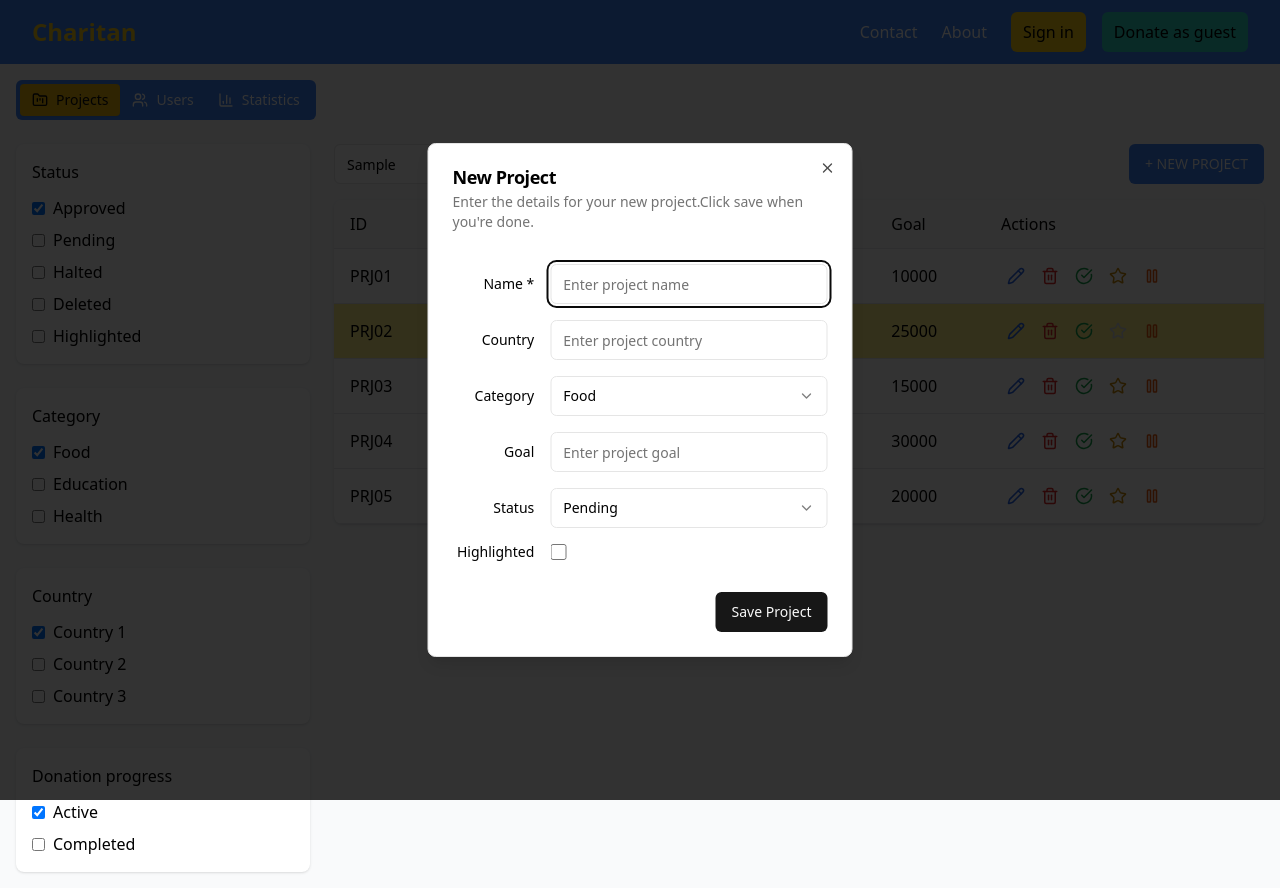
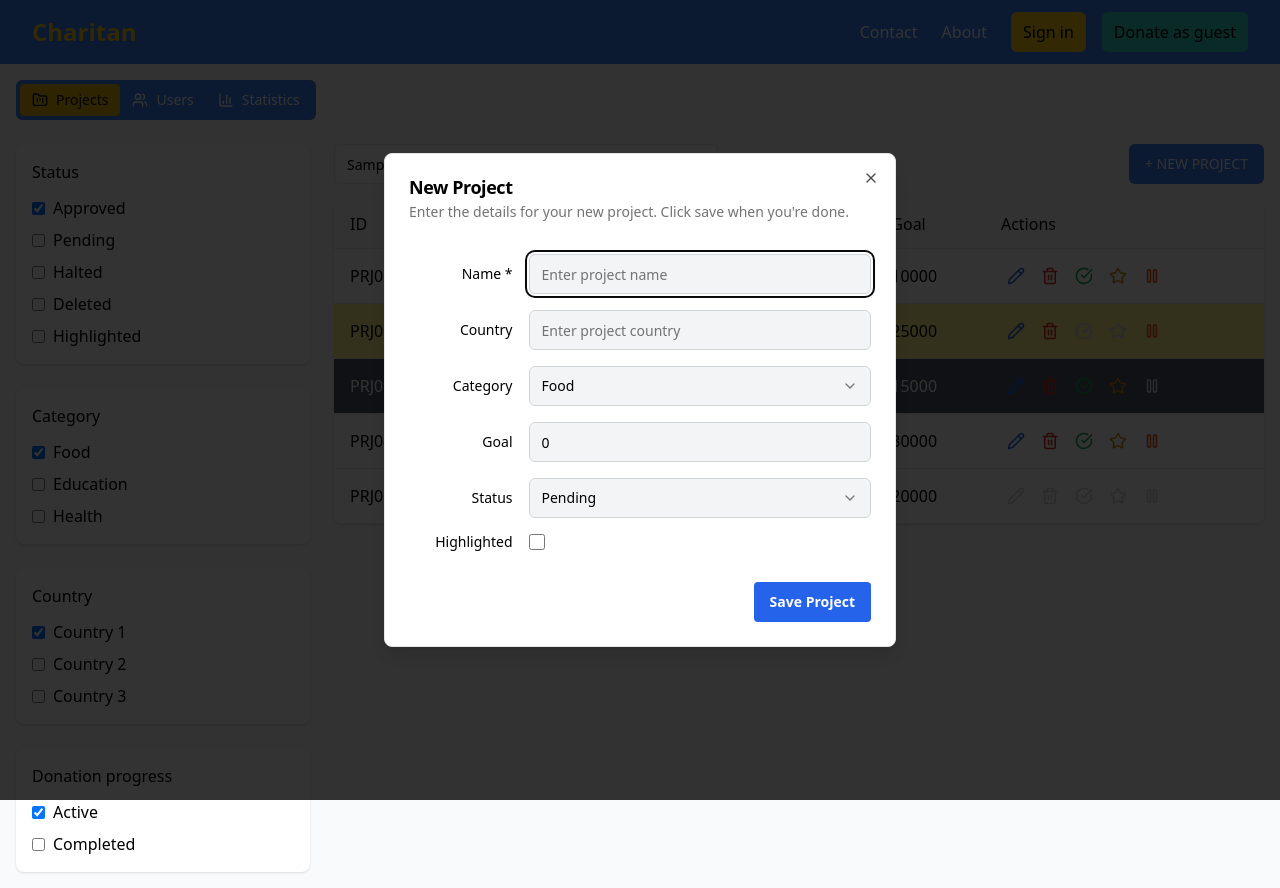
Before and after one commit to EEET2582-Squad-Phoenix/FE-Team-B, a Next.js app: page / in a window 1280 px wide. Both pictures are taken after typing "Sample" into the empty fields and a click on the button "+ NEW PROJECT". Built offline with nearby package versions, Linux system fonts and the light colour scheme.

Commit message:
Add Update & Delete project

```diff
--- a/src/app/projects/ProjectModal.tsx
+++ b/src/app/projects/ProjectModal.tsx
@@ -17,7 +17,12 @@ import {
   SelectTrigger,
   SelectValue,
 } from "@/components/ui/select";
-import { Project, ProjectCategory, ProjectStatus } from "@/types/Project";
+import {
+  Project,
+  ProjectCategories,
+  ProjectCategory,
+  ProjectStatus,
+} from "@/types/Project";
 
 interface ProjectModalProps {
   project?: Project;
@@ -37,39 +42,54 @@ export function ProjectModal({
     name: project?.name || "",
     country: project?.country || "",
     category: project?.category || "Food",
-    goal: project?.goal || "",
-    status: project?.status || "pending",
+    goal: project?.goal || 0,
+    status: project?.status || "Pending",
     isHighlighted: project?.isHighlighted || false,
   });
 
+  // Update form data when project or open state changes
   useEffect(() => {
     setFormData({
       id: project?.id || "",
       name: project?.name || "",
       country: project?.country || "",
       category: project?.category || "Food",
-      goal: project?.goal || "",
-      status: project?.status || "pending",
+      goal: project?.goal || 0,
+      status: project?.status || "Pending",
       isHighlighted: project?.isHighlighted || false,
     });
   }, [project, open]);
 
-  const handleChange = (
-    field: keyof Project,
-    value: string | boolean | ProjectCategory | ProjectStatus | number
+  // Generic change handler for form fields with explicit type handling for special cases
+  const handleChange = <K extends keyof Project>(
+    field: K,
+    value: K extends "category"
+      ? ProjectCategory
+      : K extends "status"
+      ? ProjectStatus
+      : K extends "goal" | "isHighlighted"
+      ? number | boolean
+      : string
   ) => {
     setFormData((prev) => ({ ...prev, [field]: value }));
   };
 
+  // Validation and saving
   const handleSave = () => {
-    if (!formData.name) {
-      alert("Project name is required");
-      return;
+    // Validate required fields
+    const errors: string[] = [];
+
+    if (!formData.name.trim()) {
+      errors.push("Project name is required");
     }
 
-    const goalNumber = Number(formData.goal);
-    if (isNaN(goalNumber) || goalNumber < 0) {
-      alert("Goal must be a valid positive number");
+    if (formData.goal < 0) {
+      errors.push("Goal must be a non-negative number");
+    }
+
+    // Display all validation errors
+    if (errors.length > 0) {
+      alert(errors.join("\n"));
       return;
     }
 
@@ -78,18 +98,18 @@ export function ProjectModal({
 
   return (
     <Dialog open={open} onOpenChange={onOpenChange}>
-      <DialogContent className="sm:max-w-[425px]">
+      <DialogContent>
         <DialogHeader>
           <DialogTitle>{project ? "Edit Project" : "New Project"}</DialogTitle>
           <DialogDescription>
             {project
               ? "Update the project details."
-              : "Enter the details for your new project."}
+              : "Enter the details for your new project."}{" "}
             Click save when you&apos;re done.
           </DialogDescription>
         </DialogHeader>
         <div className="grid gap-4 py-4">
-          {/* ID field (optional, disabled for new projects) */}
+          {/* ID field (optional, disabled for existing projects) */}
           {project && (
             <div className="grid grid-cols-4 items-center gap-4">
               <Label htmlFor="id" className="text-right">
@@ -99,7 +119,7 @@ export function ProjectModal({
                 id="id"
                 value={formData.id}
                 onChange={(e) => handleChange("id", e.target.value)}
-                className="col-span-3"
+                className="col-span-3 bg-gray-100 border-gray-300 "
                 disabled
               />
             </div>
@@ -113,7 +133,7 @@ export function ProjectModal({
               id="name"
               value={formData.name}
               onChange={(e) => handleChange("name", e.target.value)}
-              className="col-span-3"
+              className="col-span-3 bg-gray-100 border-gray-300 "
               placeholder="Enter project name"
               required
             />
@@ -127,7 +147,7 @@ export function ProjectModal({
               id="country"
               value={formData.country}
               onChange={(e) => handleChange("country", e.target.value)}
-              className="col-span-3"
+              className="col-span-3 bg-gray-100 border-gray-300 "
               placeholder="Enter project country"
             />
           </div>
@@ -142,13 +162,15 @@ export function ProjectModal({
                 handleChange("category", value as ProjectCategory)
               }
             >
-              <SelectTrigger className="col-span-3">
+              <SelectTrigger className="col-span-3 bg-gray-100 border-gray-300 ">
                 <SelectValue placeholder="Select a category" />
               </SelectTrigger>
               <SelectContent>
-                <SelectItem value="Food">Food</SelectItem>
-                <SelectItem value="Education">Education</SelectItem>
-                <SelectItem value="Health">Health</SelectItem>
+                {ProjectCategories.map((category) => (
+                  <SelectItem key={category} value={category}>
+                    {category}
+                  </SelectItem>
+                ))}
               </SelectContent>
             </Select>
           </div>
@@ -162,10 +184,11 @@ export function ProjectModal({
                 id="goal"
                 type="number"
                 value={formData.goal}
-                onChange={(e) =>
-                  handleChange("goal", parseFloat(e.target.value))
-                }
-                className="w-full"
+                onChange={(e) => {
+                  const value = parseFloat(e.target.value);
+                  handleChange("goal", isNaN(value) ? 0 : value);
+                }}
+                className="w-full bg-gray-100 border-gray-300 "
                 placeholder="Enter project goal"
                 min={0}
                 step={1}
@@ -183,14 +206,14 @@ export function ProjectModal({
                 handleChange("status", value as ProjectStatus)
               }
             >
-              <SelectTrigger className="col-span-3">
+              <SelectTrigger className="col-span-3 bg-gray-100 border-gray-300">
                 <SelectValue placeholder="Select a status" />
               </SelectTrigger>
               <SelectContent>
-                <SelectItem value="pending">Pending</SelectItem>
-                <SelectItem value="approved">Approved</SelectItem>
-                <SelectItem value="halted">Halted</SelectItem>
-                <SelectItem value="deleted">Deleted</SelectItem>
+                <SelectItem value="Pending">Pending</SelectItem>
+                <SelectItem value="Approved">Approved</SelectItem>
+                <SelectItem value="Halted">Halted</SelectItem>
+                <SelectItem value="Deleted">Deleted</SelectItem>
               </SelectContent>
             </Select>
           </div>
@@ -207,13 +230,16 @@ export function ProjectModal({
                 onChange={(e) =>
                   handleChange("isHighlighted", e.target.checked)
                 }
-                className="h-4 w-4 text-blue-600 rounded focus:ring-blue-500 mr-2"
+                className="h-4 w-4 mr-2"
               />
             </div>
           </div>
         </div>
         <DialogFooter>
-          <Button onClick={handleSave}>
+          <Button
+            onClick={handleSave}
+            className="bg-blue-600 hover:bg-blue-700 text-white font-bold py-2 px-4 rounded"
+          >
             {project ? "Update Project" : "Save Project"}
           </Button>
         </DialogFooter>
--- a/src/app/projects/ProjectsPage.tsx
+++ b/src/app/projects/ProjectsPage.tsx
@@ -26,7 +26,7 @@ const ProjectsPage = () => {
     const projectToSave = {
       ...newProject,
       id: newProject.id || uuidv4(),
-      status: newProject.status || "pending",
+      status: newProject.status || "Pending",
       category: newProject.category || "Food",
       isHighlighted: newProject.isHighlighted || false,
     };
--- a/src/app/projects/ProjectsTable.tsx
+++ b/src/app/projects/ProjectsTable.tsx
@@ -1,4 +1,8 @@
-import { deleteProject } from "@/lib/features/projects/projectsSlice";
+import React, { useState } from "react";
+import {
+  deleteProject,
+  updateProject,
+} from "@/lib/features/projects/projectsSlice";
 import { Project } from "@/types/Project";
 import {
   Pencil,
@@ -9,6 +13,7 @@ import {
   LucideIcon,
 } from "lucide-react";
 import { useDispatch } from "react-redux";
+import { ProjectModal } from "./ProjectModal"; // Assuming the modal is in the same directory
 
 interface ProjectsTableProps {
   projectsData: Project[];
@@ -24,11 +29,30 @@ interface ActionButtonProps {
 const ProjectsTable = ({ projectsData }: ProjectsTableProps) => {
   const dispatch = useDispatch();
 
+  const [isModalOpen, setIsModalOpen] = useState(false);
+  const [currentProject, setCurrentProject] = useState<Project | undefined>(
+    undefined
+  );
+
   const handleDeleteProject = (id: string) => {
     dispatch(deleteProject(id));
   };
 
+  // Open modal for editing a project
+  const handleEditProject = (project: Project) => {
+    setCurrentProject(project);
+    setIsModalOpen(true);
+  };
+
+  // Handle project update from modal
+  const handleUpdateProject = (updatedProject: Project) => {
+    dispatch(updateProject(updatedProject));
+    setIsModalOpen(false);
+    setCurrentProject(undefined);
+  };
+
   return (
+    <>
       <table className="w-full">
         <thead>
           <tr className="bg-gray-50 border-b">
@@ -47,7 +71,7 @@ const ProjectsTable = ({ projectsData }: ProjectsTableProps) => {
               className={`border-b ${
                 project.isHighlighted
                   ? "bg-yellow-200"
-                : project.status === "halted"
+                  : project.status === "Halted"
                   ? "bg-gray-600 text-white"
                   : ""
               }`}
@@ -61,21 +85,21 @@ const ProjectsTable = ({ projectsData }: ProjectsTableProps) => {
                 <div className="flex items-center space-x-1">
                   <ActionButton
                     icon={Pencil}
-                  disabled={project.status === "deleted"}
-                  onClick={() => console.log("Edit", project.id)}
+                    disabled={project.status === "Deleted"}
+                    onClick={() => handleEditProject(project)}
                     className="text-blue-600"
                   />
                   <ActionButton
                     icon={Trash2}
-                  disabled={project.status === "deleted"}
+                    disabled={project.status === "Deleted"}
                     onClick={() => handleDeleteProject(project.id)}
                     className="text-red-600"
                   />
                   <ActionButton
                     icon={CheckCircle}
                     disabled={
-                    project.status === "approved" ||
-                    project.status === "deleted"
+                      project.status === "Approved" ||
+                      project.status === "Deleted"
                     }
                     onClick={() => console.log("Approve", project.id)}
                     className="text-green-600"
@@ -83,7 +107,7 @@ const ProjectsTable = ({ projectsData }: ProjectsTableProps) => {
                   <ActionButton
                     icon={Star}
                     disabled={
-                    project.isHighlighted || project.status === "deleted"
+                      project.isHighlighted || project.status === "Deleted"
                     }
                     onClick={() => console.log("Highlight", project.id)}
                     className="text-yellow-600"
@@ -91,7 +115,8 @@ const ProjectsTable = ({ projectsData }: ProjectsTableProps) => {
                   <ActionButton
                     icon={Pause}
                     disabled={
-                    project.status === "halted" || project.status === "deleted"
+                      project.status === "Halted" ||
+                      project.status === "Deleted"
                     }
                     onClick={() => console.log("Halt", project.id)}
                     className="text-orange-600"
@@ -102,6 +127,14 @@ const ProjectsTable = ({ projectsData }: ProjectsTableProps) => {
           ))}
         </tbody>
       </table>
+
+      <ProjectModal
+        project={currentProject}
+        open={isModalOpen}
+        onOpenChange={setIsModalOpen}
+        onSave={handleUpdateProject}
+      />
+    </>
   );
 };
 
```
Lines whose indentation alone changed are shown as unchanged.
